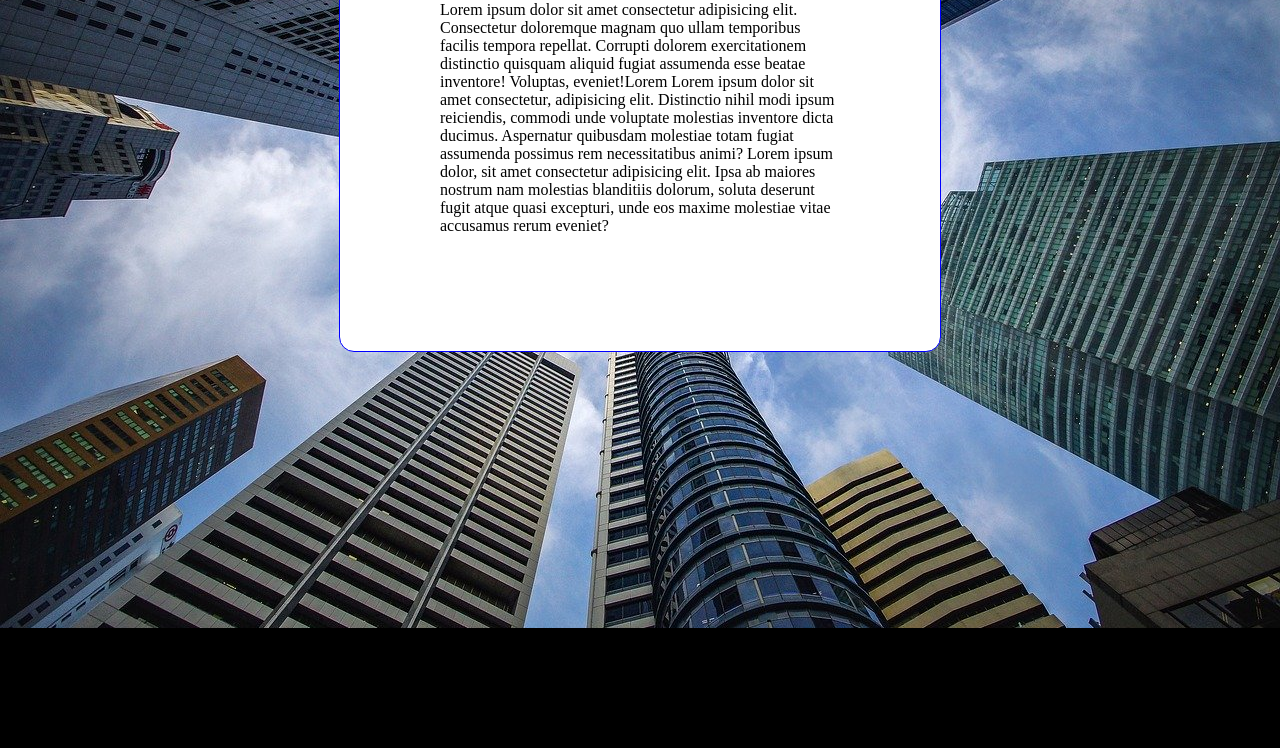
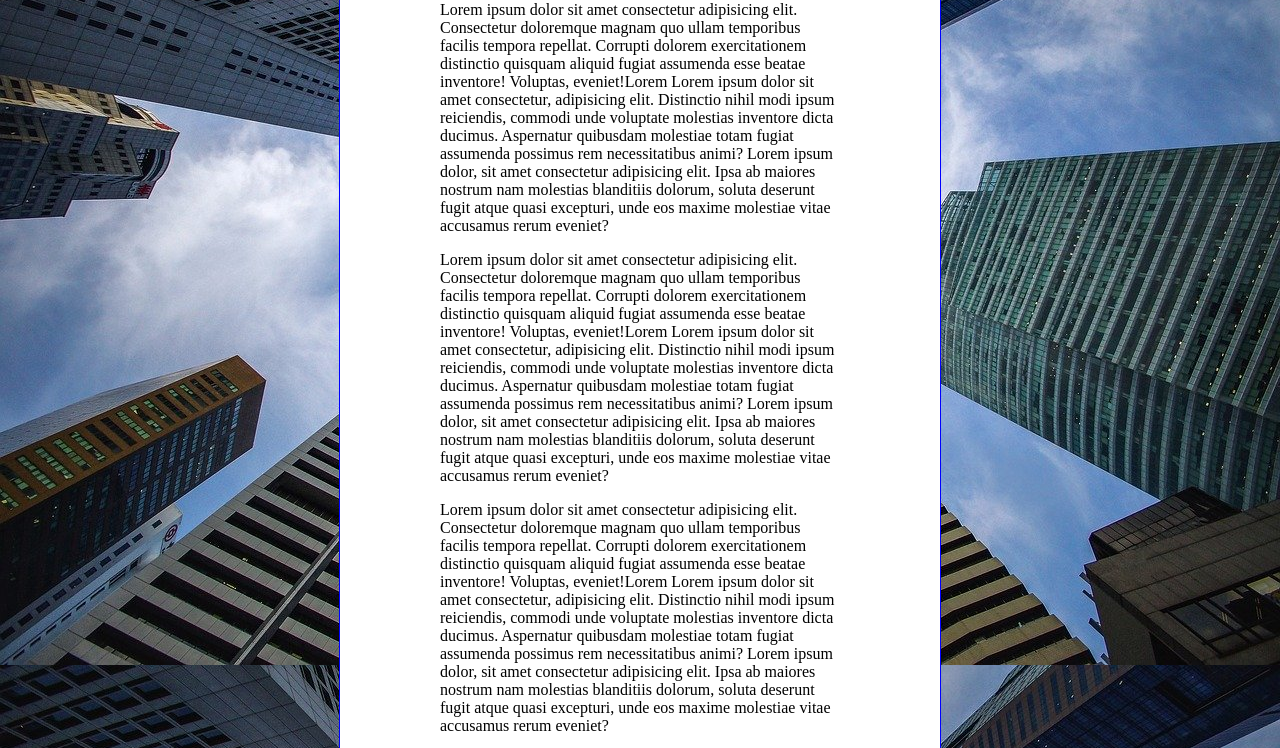
Before and after one commit to rangeldev95/html-css, a plain HTML site: page exercicios/ex022/fundo006.html in a window 1280 px wide. Shown: the part 188-936 px from the top of the page. Before the commit the page ends 816 px from the top, so only its background shows below. Drawn offline with Linux system fonts and the light colour scheme.

Commit message:
Update fundo006.html

```diff
--- a/exercicios/ex022/fundo006.html
+++ b/exercicios/ex022/fundo006.html
@@ -3,19 +3,21 @@
 <head>
     <meta charset="UTF-8">
     <meta name="viewport" content="width=device-width, initial-scale=1.0">
-    <title>Document</title>
+    <title>Fundo fixo de tela</title>
     <style>
         body{
             height: 100vh;
-            background-color: black;
-            background-image: url(imagens/wallpaper002.jpg);
-            background-position: center top;
-            background-repeat: no-repeat;
-            background-size:cover;
+            background: black url(imagens/wallpaper002.jpg) center center / cover no-repeat   fixed;
+            /*
+            background: [background-color] [background-image] [background-repeat] [background-attachment] [background-position] / [background-size] [background-origin] [background-clip];
+
+            A barra (/) é usada para separar as propriedades de posicionamento (position) e tamanho (size) da imagem de fundo na ordem shorthand da propriedade background no CSS. Isso ajuda a evitar confusão entre as propriedades de tamanho e posicionamento da imagem de fundo.
+
+            */
         }
         main{
             background-color: white;
-            width: 400px;
+            max-width: 400px;
             padding: 100px;
             margin: auto;
             border: 1px solid blue;
@@ -27,6 +29,10 @@
     <main>
         <h1>Teste de imagem de fundo.</h1>
         <p>Lorem ipsum dolor sit amet consectetur adipisicing elit. Consectetur doloremque magnam quo ullam temporibus facilis tempora repellat. Corrupti dolorem exercitationem distinctio quisquam aliquid fugiat assumenda esse beatae inventore! Voluptas, eveniet!Lorem Lorem ipsum dolor sit amet consectetur, adipisicing elit. Distinctio nihil modi ipsum reiciendis, commodi unde voluptate molestias inventore dicta ducimus. Aspernatur quibusdam molestiae totam fugiat assumenda possimus rem necessitatibus animi? Lorem ipsum dolor, sit amet consectetur adipisicing elit. Ipsa ab maiores nostrum nam molestias blanditiis dolorum, soluta deserunt fugit atque quasi excepturi, unde eos maxime molestiae vitae accusamus rerum eveniet?</p>
+        <p>Lorem ipsum dolor sit amet consectetur adipisicing elit. Consectetur doloremque magnam quo ullam temporibus facilis tempora repellat. Corrupti dolorem exercitationem distinctio quisquam aliquid fugiat assumenda esse beatae inventore! Voluptas, eveniet!Lorem Lorem ipsum dolor sit amet consectetur, adipisicing elit. Distinctio nihil modi ipsum reiciendis, commodi unde voluptate molestias inventore dicta ducimus. Aspernatur quibusdam molestiae totam fugiat assumenda possimus rem necessitatibus animi? Lorem ipsum dolor, sit amet consectetur adipisicing elit. Ipsa ab maiores nostrum nam molestias blanditiis dolorum, soluta deserunt fugit atque quasi excepturi, unde eos maxime molestiae vitae accusamus rerum eveniet?</p>
+        <p>Lorem ipsum dolor sit amet consectetur adipisicing elit. Consectetur doloremque magnam quo ullam temporibus facilis tempora repellat. Corrupti dolorem exercitationem distinctio quisquam aliquid fugiat assumenda esse beatae inventore! Voluptas, eveniet!Lorem Lorem ipsum dolor sit amet consectetur, adipisicing elit. Distinctio nihil modi ipsum reiciendis, commodi unde voluptate molestias inventore dicta ducimus. Aspernatur quibusdam molestiae totam fugiat assumenda possimus rem necessitatibus animi? Lorem ipsum dolor, sit amet consectetur adipisicing elit. Ipsa ab maiores nostrum nam molestias blanditiis dolorum, soluta deserunt fugit atque quasi excepturi, unde eos maxime molestiae vitae accusamus rerum eveniet?</p>
+        <p>Lorem ipsum dolor sit amet consectetur adipisicing elit. Consectetur doloremque magnam quo ullam temporibus facilis tempora repellat. Corrupti dolorem exercitationem distinctio quisquam aliquid fugiat assumenda esse beatae inventore! Voluptas, eveniet!Lorem Lorem ipsum dolor sit amet consectetur, adipisicing elit. Distinctio nihil modi ipsum reiciendis, commodi unde voluptate molestias inventore dicta ducimus. Aspernatur quibusdam molestiae totam fugiat assumenda possimus rem necessitatibus animi? Lorem ipsum dolor, sit amet consectetur adipisicing elit. Ipsa ab maiores nostrum nam molestias blanditiis dolorum, soluta deserunt fugit atque quasi excepturi, unde eos maxime molestiae vitae accusamus rerum eveniet?</p>
+        <p>Lorem ipsum dolor sit amet consectetur adipisicing elit. Consectetur doloremque magnam quo ullam temporibus facilis tempora repellat. Corrupti dolorem exercitationem distinctio quisquam aliquid fugiat assumenda esse beatae inventore! Voluptas, eveniet!Lorem Lorem ipsum dolor sit amet consectetur, adipisicing elit. Distinctio nihil modi ipsum reiciendis, commodi unde voluptate molestias inventore dicta ducimus. Aspernatur quibusdam molestiae totam fugiat assumenda possimus rem necessitatibus animi? Lorem ipsum dolor, sit amet consectetur adipisicing elit. Ipsa ab maiores nostrum nam molestias blanditiis dolorum, soluta deserunt fugit atque quasi excepturi, unde eos maxime molestiae vitae accusamus rerum eveniet?</p>
     </main>
 </body>
 </html>
```
